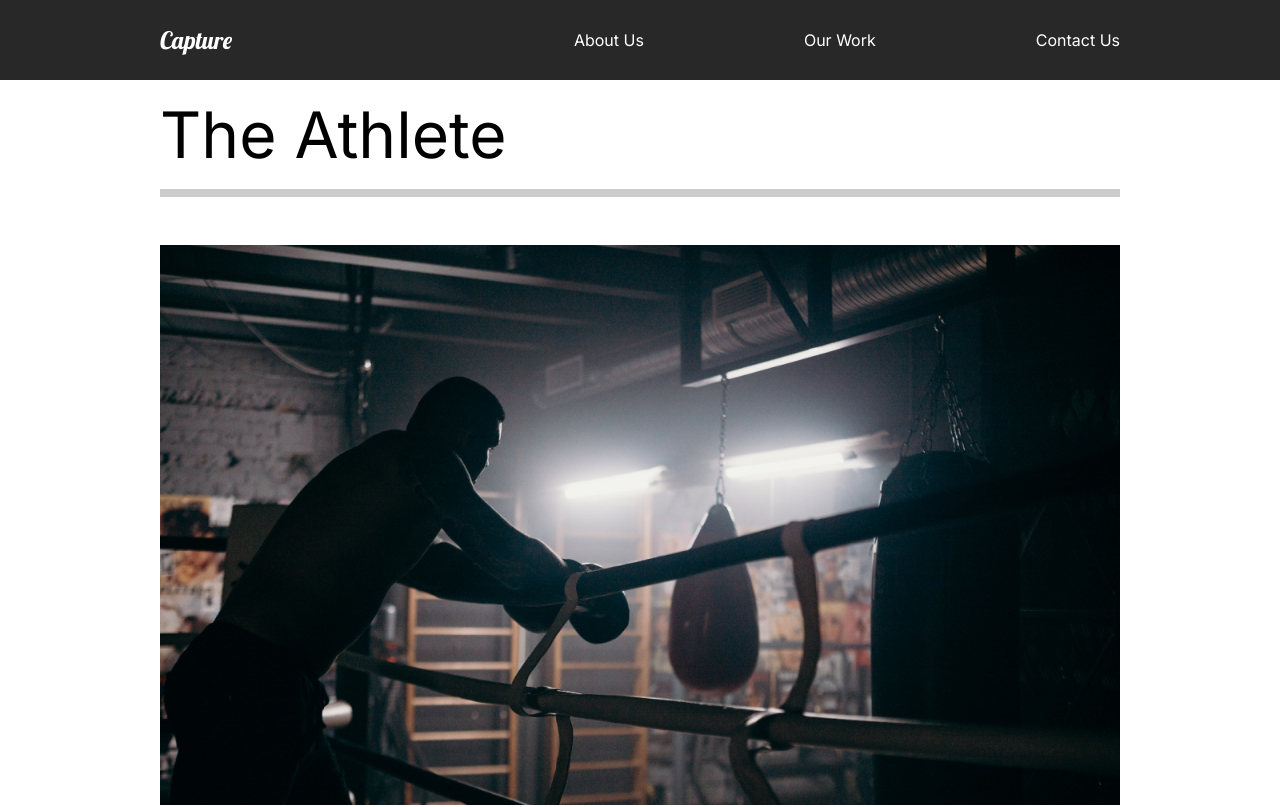
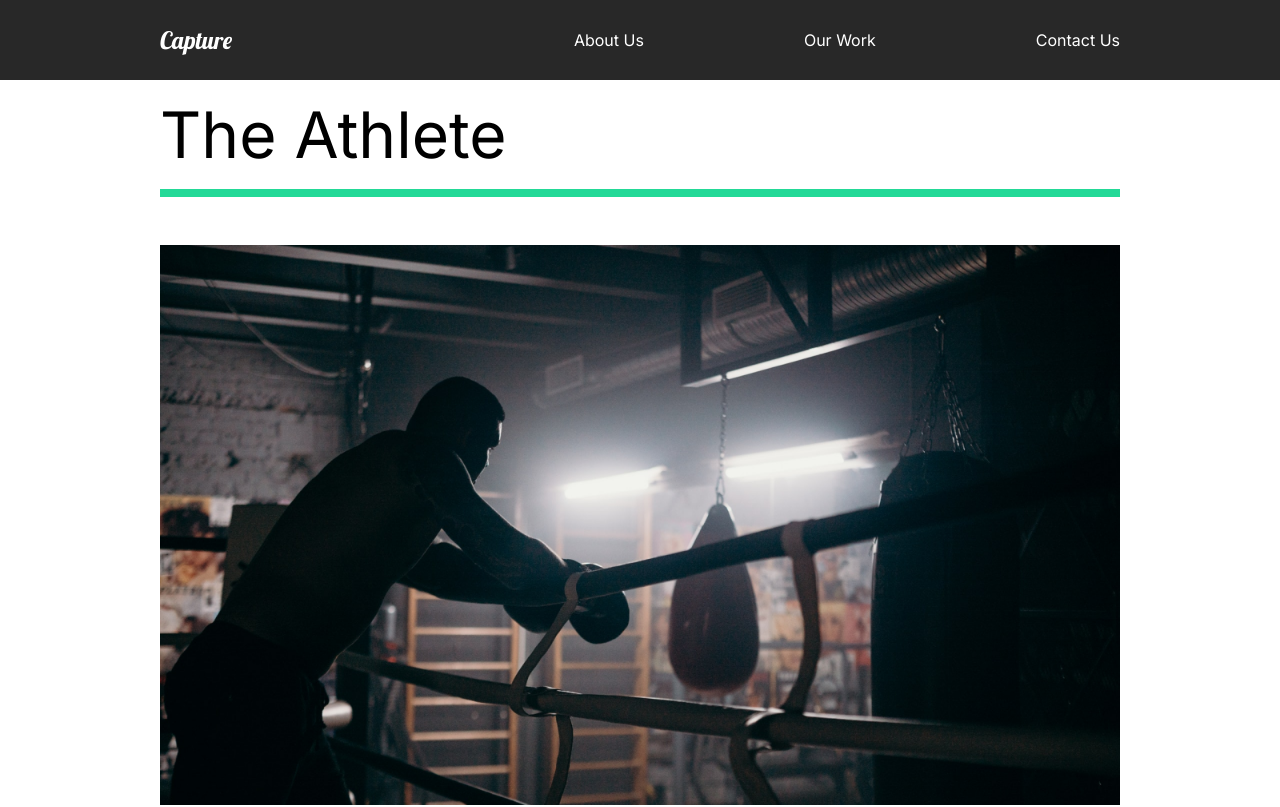
Before and after one commit to badjatya/capture-app, a React (Create React App) app: page /work in a window 1280 px wide. Shown: the top 807 px of the page. Built offline with nearby package versions, Linux system fonts and the light colour scheme.

Commit message:
Animating Line

```diff
--- a/src/pages/OurWork.js
+++ b/src/pages/OurWork.js
@@ -8,6 +8,7 @@ import {
   pageAnimation,
   fadeAnimation,
   photoAnimation,
+  lineAnimation,
 } from "../styles/animations";
 
 // Import data
@@ -27,7 +28,7 @@ const OurWork = () => {
       {movies.map((movie) => (
         <StyledMovie key={movie.id}>
           <motion.h2 variants={fadeAnimation}>{movie.title}</motion.h2>
-          <div className="line" />
+          <motion.div variants={lineAnimation} className="line" />
           <Link to={`/work/${movie.id}`}>
             <StyledImg>
               <motion.img
@@ -84,7 +85,7 @@ const StyledMovie = styled.div`
   .line {
     height: 0.5rem;
     margin-bottom: 3rem;
-    background: #ccc;
+    background: #23d997;
   }
 
   img {
--- a/src/styles/animations.js
+++ b/src/styles/animations.js
@@ -43,7 +43,7 @@ export const fadeAnimation = {
     transition: {
       duration: 1,
       ease: "easeOut",
-      delay: 1,
+      delay: 0.5,
     },
   },
 };
@@ -59,7 +59,6 @@ export const photoAnimation = {
     transition: {
       duration: 1,
       ease: "easeOut",
-      delay: 0.5,
     },
   },
 };
@@ -79,3 +78,17 @@ export const waveAnimation = {
     },
   },
 };
+
+export const lineAnimation = {
+  hidden: {
+    width: "0%",
+  },
+  show: {
+    width: "100%",
+    transition: {
+      duration: 1,
+      ease: "easeOut",
+      delay: 1,
+    },
+  },
+};
```
